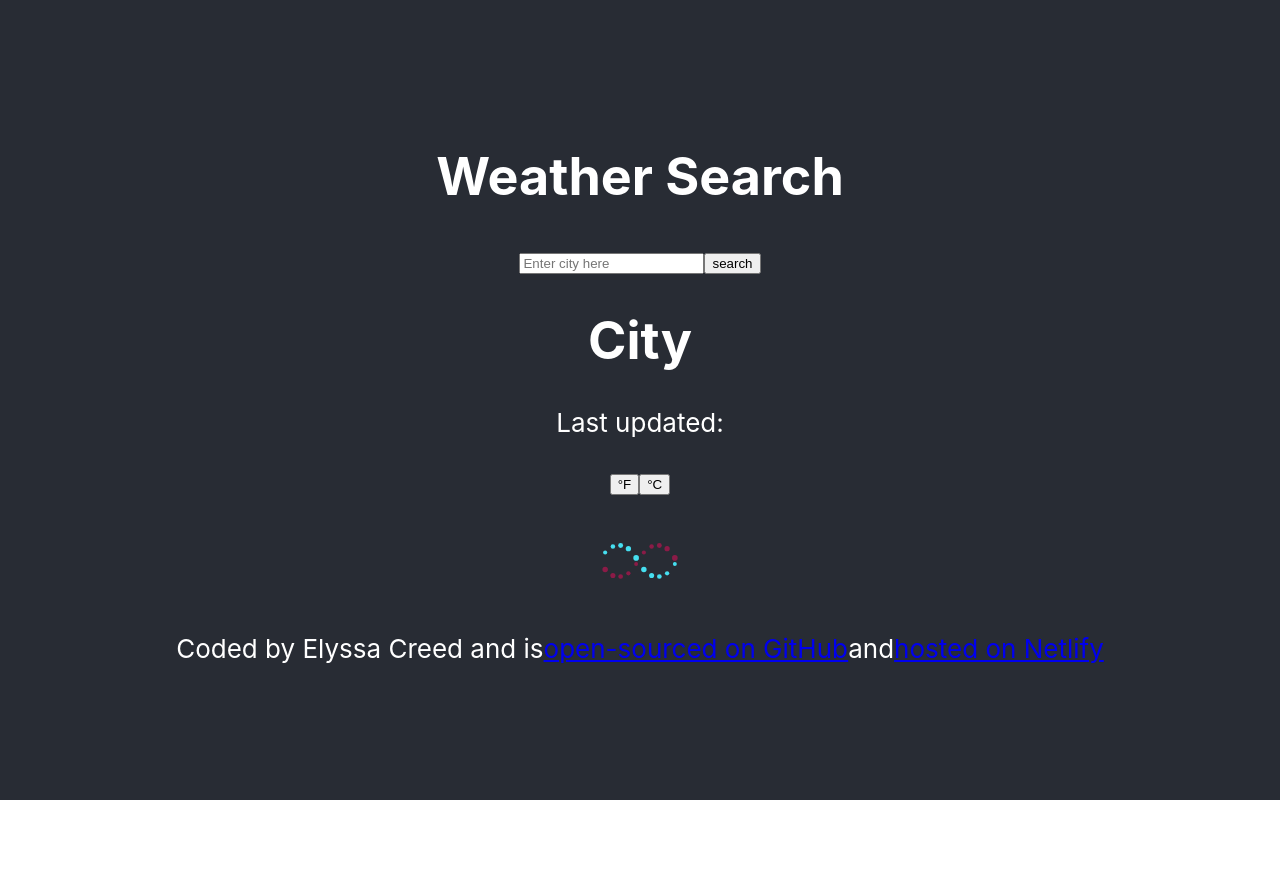
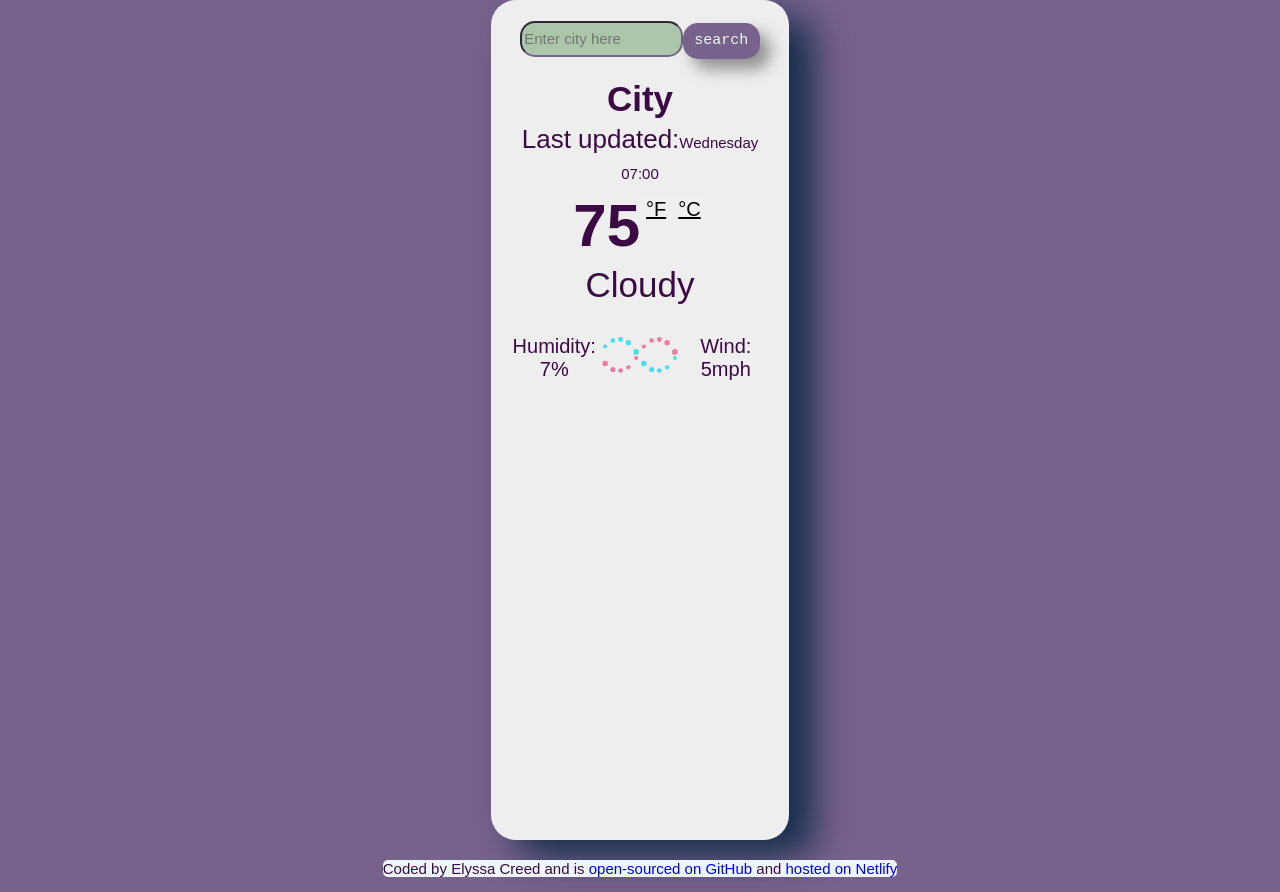
Before and after one commit to lissiemarie/weather-react-app, a React (Create React App) app: page / in a window 1280 px wide. Before the commit the page ends 800 px from the top, so only its background shows below. Built offline with nearby package versions, Linux system fonts and the light colour scheme; no server answers.

Commit message:
added Weather.css and styled

```diff
--- a/src/App.css
+++ b/src/App.css
@@ -4,7 +4,7 @@
 
 
 .App-header {
-    background-color: #282c34;
+    background-color: #77628c;
     min-height: 100vh;
     display: flex;
     flex-direction: column;
--- a/src/App.js
+++ b/src/App.js
@@ -8,7 +8,6 @@ function App() {
   return (
     <div className="App">
       <header className="App-header">
-        <h1>Weather Search</h1>
         <Weather />
       </header>
     </div>
--- /dev/null
+++ b/src/Weather.css
@@ -0,0 +1,187 @@
+body {
+    background: #77628c;
+    color: #3b0944;
+    font-family: 'Inter Tight', sans-serif;
+    display: flex;
+    flex-direction: column;
+    justify-content: center;
+    align-items: center;
+}
+
+h1 {
+    font-size: 35px;
+    text-align: center;
+    margin: 20px auto 0;
+}
+
+a {
+    text-decoration: none;
+}
+
+.city-day-time p {
+    text-align: center;
+    margin: 5px auto;
+}
+
+.date-time {
+    font-size: 15px;
+    margin-top: 10px;
+}
+
+.temp {
+    font-size: 60px;
+    font-weight: bolder;
+}
+
+.units,
+.units-link {
+    font-size: 20px;
+    top: -30px;
+    position: relative;
+    border: none;
+    transition: all 400ms ease-in-out;
+    text-decoration: underline;
+}
+
+.units:hover,
+.units-link:hover {
+    color: #eeeeee;
+    background-color: #3b0944;
+    border-radius: 10px;
+    transition: all 400ms ease-in-out;
+    text-decoration: none;
+}
+
+.current-weather {
+    font-size: 35px;
+}
+
+.main {
+    height: 600px;
+    width: 100%;
+    margin: 100px auto;
+    background: #eeeeee;
+    padding: 20px;
+    border-radius: 25px;
+    box-shadow: 25px 17px 37px #142d4c;
+    text-align: center;
+}
+
+#input-form {
+    display: block;
+}
+
+#city-input {
+    width: 60%;
+    height: 30px;
+    font-size: 15px;
+    border-radius: 15px;
+    border-color: #77628c;
+    background-color: #acc6aa;
+    font-family: 'Inter Tight', sans-serif;
+}
+
+#search-button {
+    height: 36px;
+    width: 30%;
+    font-size: 15px;
+    border-radius: 15px;
+    border: none;
+    box-shadow: 10px 10px 16px rgba(0, 0, 0, 0.4);
+    background-color: #77628c;
+    color: #edf7fa;
+    font-family: 'Azeret Mono', monospace;
+}
+
+#search-button:active {
+    box-shadow: none;
+}
+
+.weather {
+    display: grid;
+    grid-template-columns: 1fr 1fr 1fr;
+    padding: 0;
+    margin: 10px auto;
+    font-size: 20px;
+}
+
+.current-emoji {
+    height: 125px;
+    margin: 0 auto;
+}
+
+#forecast {
+    display: grid;
+    grid-template-columns: 1fr 1fr 1fr 1fr 1fr 1fr;
+    font-size: 20px;
+    background-color: #71a0a5;
+    border-radius: 15px;
+    text-align: center;
+    margin: 0 auto;
+}
+
+.forecast-temp-max,
+.forecast-temp-min {
+    font-size: 15px;
+}
+
+.forecast-temp-max {
+    font-weight: bold;
+}
+
+.forecast-temp-min {
+    opacity: 0.5;
+}
+
+.footer {
+    text-align: center;
+    margin-top: -80px;
+    font-size: 15px;
+}
+
+@media (max-width: 1482px) {
+    .main {
+        width: 50%;
+        height: 800px;
+        margin: 0 auto;
+    }
+
+    #forecast {
+        grid-template-columns: 1fr 1fr 1fr;
+        grid-template-rows: 1fr 1fr;
+    }
+
+    .footer {
+        margin-top: 20px;
+        background: #edf7fa;
+        border-radius: 5px;
+    }
+}
+
+@media (max-width: 615px) {
+    .main {
+        width: 85%;
+        margin: 0 auto;
+        height: 750px;
+    }
+
+    .temperature-and-units {
+        margin-top: 20%;
+    }
+
+    .temp {
+        font-size: 40px;
+    }
+
+    .units,
+    .units-link {
+        font-size: 15px;
+        top: -30px;
+        position: relative;
+    }
+
+    #forecast {
+        grid-template-columns: 1fr 1fr 1fr;
+        grid-template-rows: 1fr 1fr;
+    }
+}
--- a/src/Weather.js
+++ b/src/Weather.js
@@ -2,6 +2,7 @@ import React from "react";
 import axios from "axios";
 import { Dna } from 'react-loader-spinner'
 
+import "./Weather.css"
 
 export default function Weather() {
 
@@ -23,15 +24,16 @@ export default function Weather() {
       </form>
       <div class="city-day-time">
         <h1>City</h1>
-        <p>Last updated:<span class="date-time"></span></p>
+        <p>Last updated:<span class="date-time">Wednesday 07:00</span></p>
         <p class="temperature-and-units">
-          <span class="temp"></span
+          <span class="temp">75</span
           ><button href="#" id="fahrenheit-link" class="units">°F</button><button href="#" id="celsius-link" class="units-link">°C</button>
         </p>
-        <p class="current-weather"></p>
+        <p class="current-weather">Cloudy</p>
       </div>
       <div class="weather">
-        <p class="humidity"></p>
+        <p class="humidity">Humidity: 7%</p>
+        <span class="current-emoji">
         <Dna
           visible={true}
           height="80"
@@ -40,20 +42,20 @@ export default function Weather() {
           wrapperStyle={{}}
           wrapperClass="dna-wrapper"
         />
-        <p class="wind"></p>
+        </span>
+        <p class="wind">Wind: 5mph</p>
       </div>
-      <div class="five-day" id="forecast"></div>
+      {/* <div class="five-day" id="forecast"></div> */}
     </div>
     <p class="footer">
       Coded by Elyssa Creed and is
       <a
         href="https://github.com/lissiemarie/SheCodes-github-lesson"
         target="_blank"
-         rel="noreferrer">open-sourced on GitHub</a
+         rel="noreferrer"> open-sourced on GitHub </a
       >
       and
-      <a href="https://app.netlify.com/" target="_blank" rel="noreferrer">hosted on Netlify</a>
+       <a href="https://app.netlify.com/" target="_blank" rel="noreferrer"> hosted on Netlify</a>
     </p>
-    <script type="text/javascript" src="src/index.js"></script>
   </body>)
 };
```
